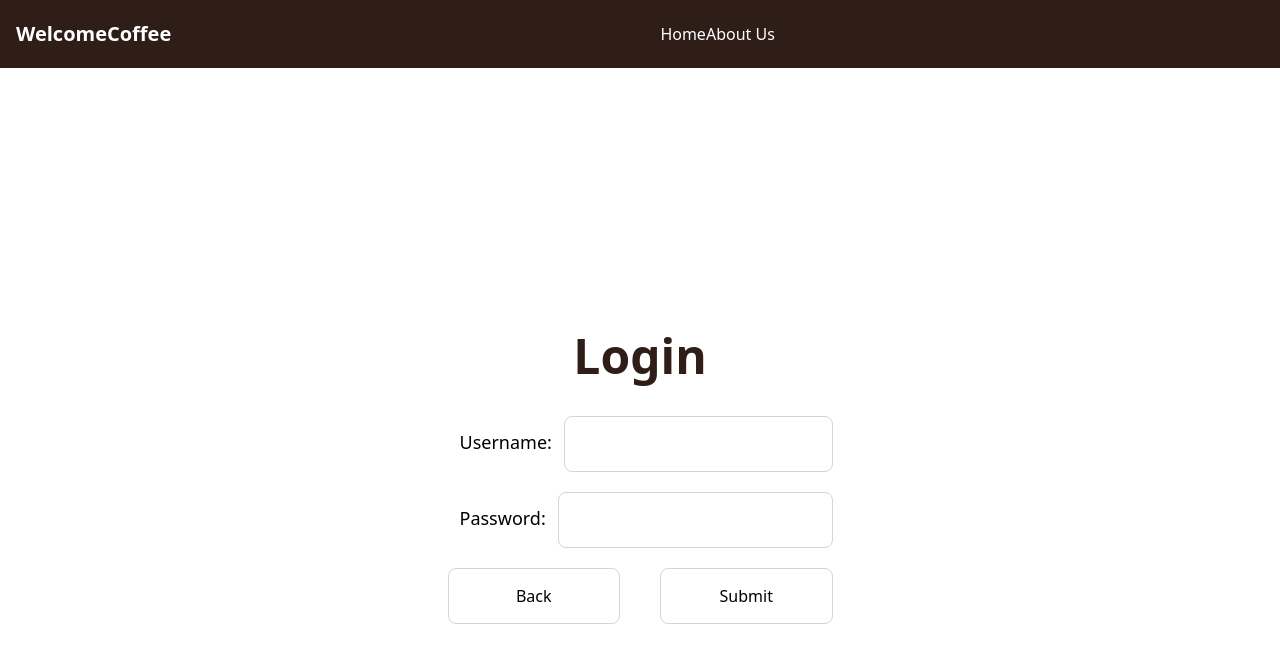
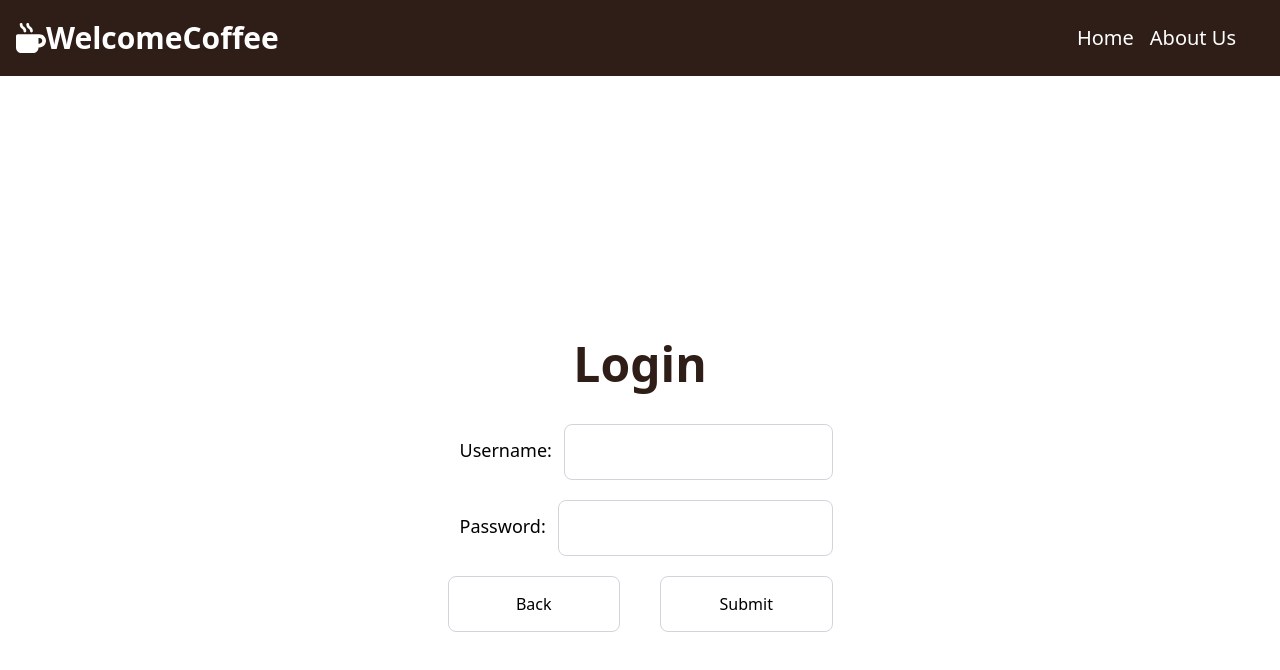
Before and after one commit to JOmega12/welcomeCoffeeExpress, a React (Vite) app: page /login in a window 1280 px wide. Shown: the top 670 px of the page. Built offline with nearby package versions, Linux system fonts and the light colour scheme; data requests are answered from the project's data file.

Commit message:
still working on navbar

```diff
--- a/package.json
+++ b/package.json
@@ -11,6 +11,9 @@
     "serve": "npx json-server --watch db.json"
   },
   "dependencies": {
+    "@fortawesome/fontawesome-svg-core": "^6.4.2",
+    "@fortawesome/free-solid-svg-icons": "^6.4.2",
+    "@fortawesome/react-fontawesome": "^0.2.0",
     "json-server": "^0.17.3",
     "localforage": "^1.10.0",
     "match-sorter": "^6.3.1",
--- a/src/components/Navbar/Navbar.tsx
+++ b/src/components/Navbar/Navbar.tsx
@@ -1,11 +1,58 @@
-import { Link } from "react-router-dom";
+
+import { useState } from "react";
+import { NavLink } from "react-router-dom";
+import { FontAwesomeIcon } from '@fortawesome/react-fontawesome'
+import { faBars, faTimes, faMugHot} from '@fortawesome/free-solid-svg-icons';
+
+const NavLinks = () => {
+  return (
+    <>
+      <NavLink to="/">Home</NavLink>
+      <NavLink to="about-us">About Us</NavLink>
+    </>
+  );
+};
 
 export const Navbar = () => {
+  const [isOpen, setIsOpen] = useState(false);
+
+//   !! currently struggling with navbar
+   const toggleNavbar = (bool:boolean) => {
+      if(bool === false) {
+         setIsOpen(true);
+      }
+      return bool;
+   }
   return (
     <header>
       <nav className="flex flex-row justify-between bg-[#2E1E17] text-white items-center gap-7 px-4 py-5">
-         <h3 className="text-xl font-bold">WelcomeCoffee</h3>
-         <ul className="list-none flex lg:flex-row sm:flex-col">
+        <h3 className="text-3xl font-bold font">
+         <FontAwesomeIcon icon={faMugHot}
+         className=""
+         />
+         WelcomeCoffee
+        </h3>
+        <div className="hidden md:flex justify-between gap-4 ml-auto text-xl">
+          <NavLinks />
+        </div>
+        <div className="md:hidden">
+            <button onClick={() => toggleNavbar(false)}>
+               {isOpen
+                  ? <FontAwesomeIcon icon={faTimes} className="text-3xl text-white"/>
+                  : <FontAwesomeIcon icon={faBars}
+                  className=""
+                  />
+               }
+            </button>
+        </div>
+        {isOpen && (
+          <div className="md:hidden w-full absolute top-[90px] left-0 right-0 bg-[#2E1E17]">
+            <div className="text-white px-4 py-2 flex flex-col text-center ">
+              <NavLinks />
+            </div>
+          </div>
+        )}
+        {/* <ul className="list-none flex gap-4 ml-auto text-xl">
             <li>
                <Link
                   to="/"
@@ -22,8 +69,8 @@ export const Navbar = () => {
                   About Us
                </Link>
             </li>
-         </ul>
-         <button></button>
+         </ul> */}
+        <button></button>
       </nav>
     </header>
   );
```
Also changed, not shown: 1 other file (tests, documents, lock files or other folders).
